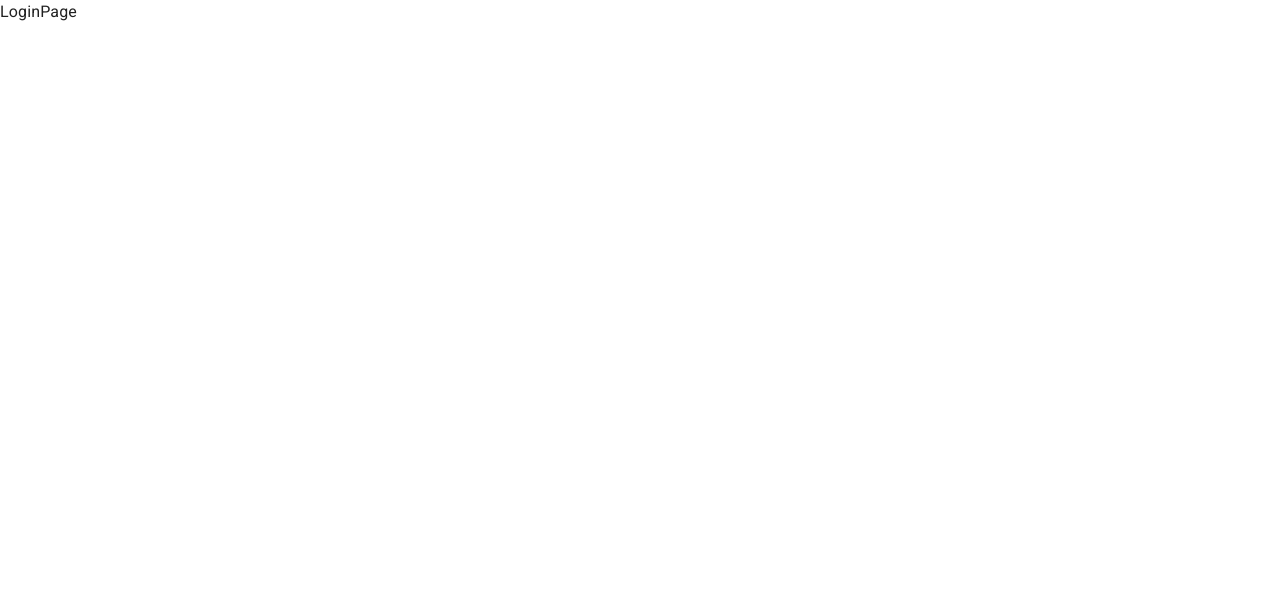
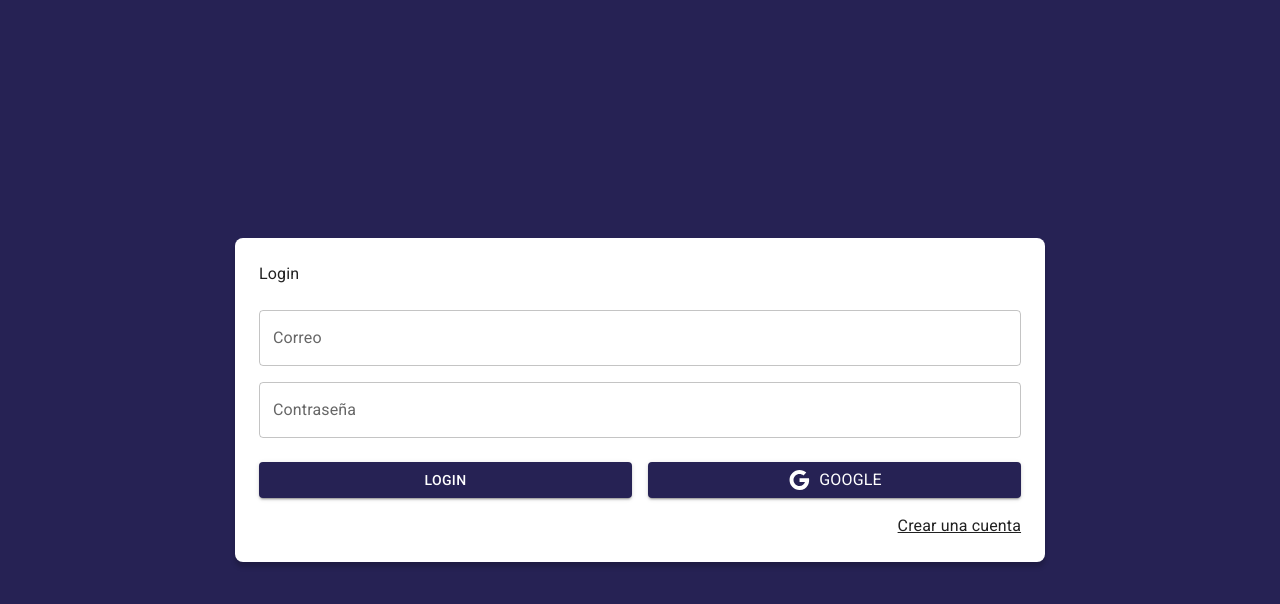
Before and after one commit to martincraviotto/curso-FH-journal-app, a React (Create React App) app: page /auth/login in a window 1280 px wide. Shown: the top 604 px of the page. Built offline with nearby package versions, Linux system fonts and the light colour scheme.

Commit message:
Final Clase242 y Clase243 - LoginPage - Diseño

```diff
--- a/src/auth/pages/LoginPage.jsx
+++ b/src/auth/pages/LoginPage.jsx
@@ -1,7 +1,67 @@
+import { Link as RouterLink } from 'react-router-dom';
+import { Google } from '@mui/icons-material';
+import { Button, Grid, Link, TextField, Typography } from '@mui/material'
 import React from 'react'
 
 export const LoginPage = () => {
   return (
-    <div>LoginPage</div>
+    <Grid container
+      spacing={0}
+      direction="column"
+      alignItems="center"
+      justifyContent="center"
+      sx={{minHeight:'100vh',backgroundColor:'primary.main', padding:4}}
+    >
+      <Grid item
+        className='box-shadow'
+        xs={3}
+        sx={{ backgroundColor:'white', padding:3, borderRadius:2}}
+      >
+        <Typography variante='h5' sx={{mb:1}}> Login </Typography>
+
+        <form action="">
+          <Grid container>
+            <Grid item xs={12} sx={{mt:2}}>
+              <TextField
+                label="Correo"
+                type="email"
+                placeholder="correo@google.com"
+                fullWidth />
+            </Grid>
+            <Grid item xs={12} sx={{mt:2}}>
+              <TextField
+                label="Contraseña"
+                type="password"
+                placeholder="Contraseña"
+                fullWidth />
+            </Grid>
+
+            <Grid container spacing={ 2 } sx={{ mb: 2 , mt: 1 }}>
+
+              <Grid item xs={ 12 } sm={ 6 }>
+                <Button variant='contained' fullWidth>Login</Button>
+              </Grid>
+              <Grid item xs={12} sm={6}>
+                <Button variant='contained' fullWidth>
+                  <Google />
+                  <Typography sx={{ml:1}}>Google</Typography>
+                </Button>
+              </Grid>
+
+            </Grid>
+
+            <Grid container
+              direction='row'
+              justifyContent='end'
+            >
+              <Link component={RouterLink} color='inherit' to="/auth/register">
+                Crear una cuenta
+              </Link>
+            </Grid>
+
+          </Grid>
+        </form>
+      </Grid>
+    </Grid>
   )
 }
--- a/src/styles.css
+++ b/src/styles.css
@@ -0,0 +1,4 @@
+
+.box-shadow {
+    box-shadow:0px 5px 5px rgba(0, 0, 0, 0.2);
+}
```
